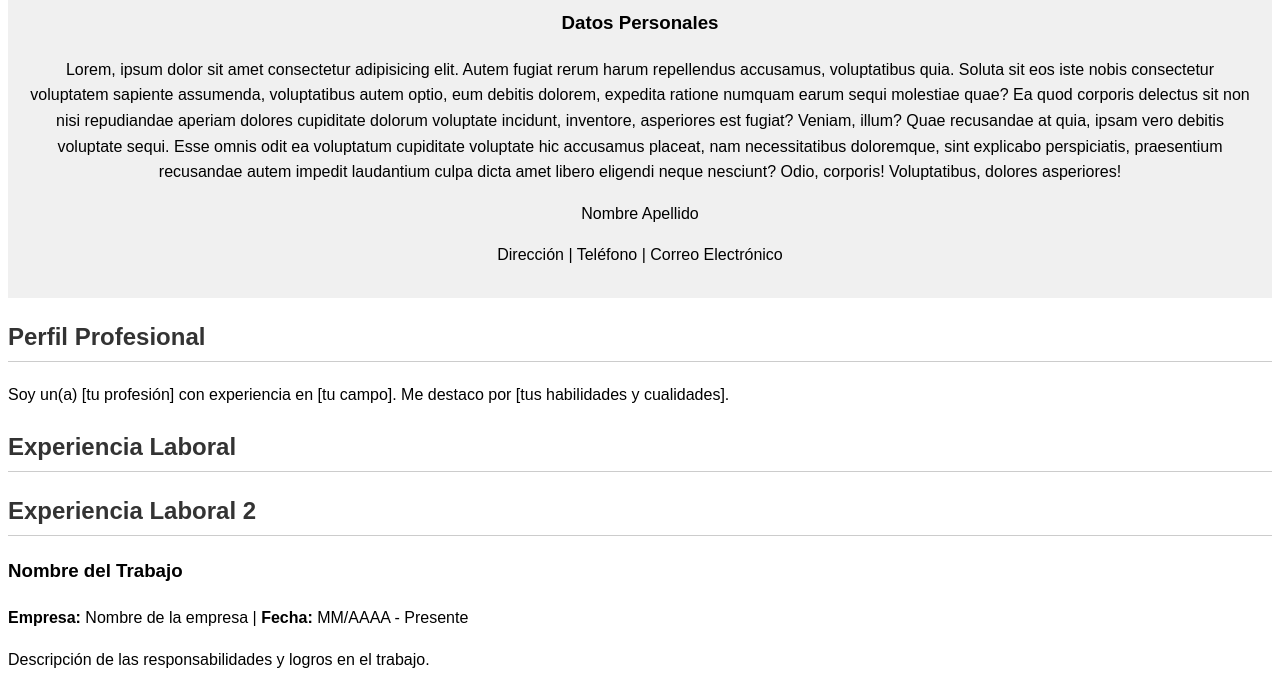
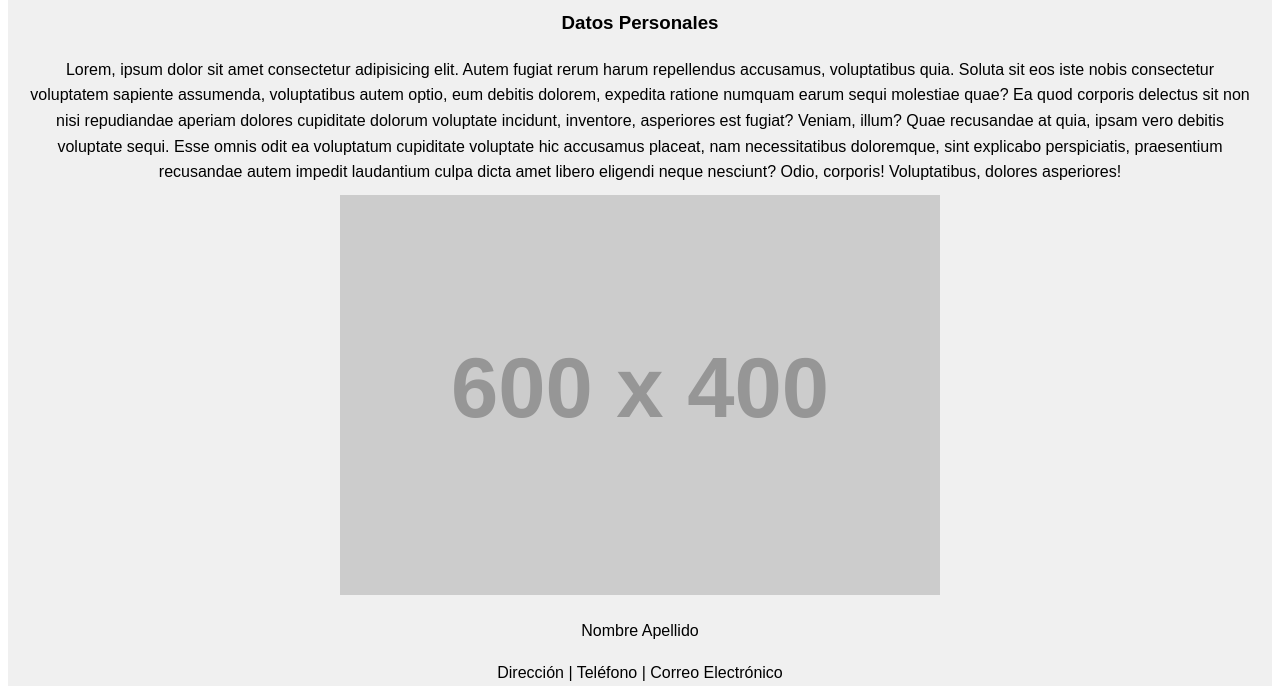
Before and after one commit to ismael-carlos-romero/cv, a plain HTML site: page index.html in a window 1280 px wide. Shown: the part 114-800 px from the top of the page. Drawn offline with Linux system fonts and the light colour scheme; placeholder pictures from the web are drawn by us.

Commit message:
Agregando una imagen de placeholder

```diff
--- a/index.html
+++ b/index.html
@@ -34,6 +34,9 @@
         <h1>Currículum Vitae</h1>
         <h3><p>Datos Personales</p></h3>
         <p>Lorem, ipsum dolor sit amet consectetur adipisicing elit. Autem fugiat rerum harum repellendus accusamus, voluptatibus quia. Soluta sit eos iste nobis consectetur voluptatem sapiente assumenda, voluptatibus autem optio, eum debitis dolorem, expedita ratione numquam earum sequi molestiae quae? Ea quod corporis delectus sit non nisi repudiandae aperiam dolores cupiditate dolorum voluptate incidunt, inventore, asperiores est fugiat? Veniam, illum? Quae recusandae at quia, ipsam vero debitis voluptate sequi. Esse omnis odit ea voluptatum cupiditate voluptate hic accusamus placeat, nam necessitatibus doloremque, sint explicabo perspiciatis, praesentium recusandae autem impedit laudantium culpa dicta amet libero eligendi neque nesciunt? Odio, corporis! Voluptatibus, dolores asperiores!</p>
+
+        <img src="https://placehold.co/600x400/EEE/31343C" alt="">
+
         <p>Nombre Apellido</p>
         <p>Dirección | Teléfono | Correo Electrónico</p>
     </header>
```
